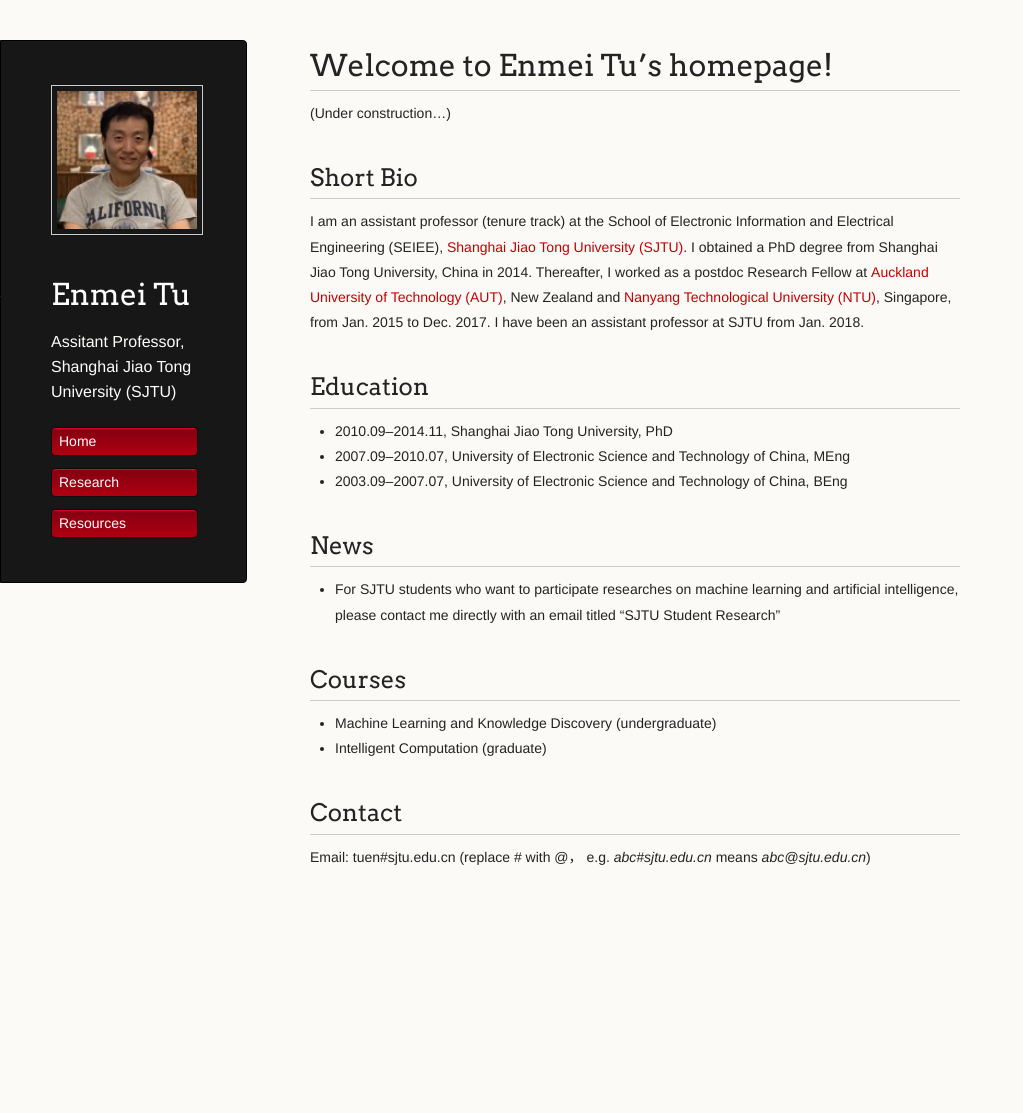
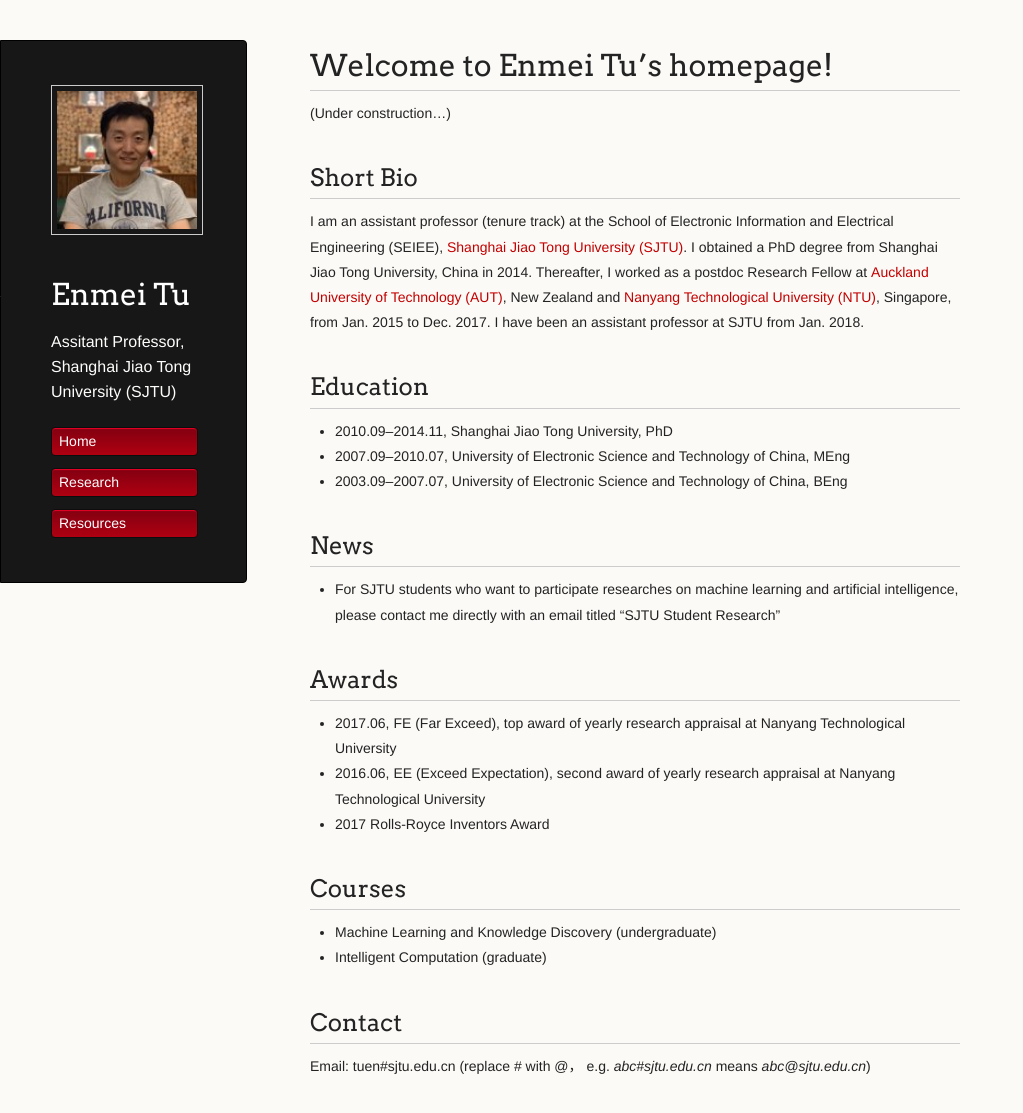
Before and after one commit to hellotem/enmeitu.github.io, a Jekyll site: the page built from index.md, in a window 1280 px wide and 1151 px high. Shown: the top 1113 px of the window, without its empty margins (0-1023 px from the left). Built offline with Jekyll 4.4.1, drawn with Linux system fonts in a browser that asks for light colours.

Commit message:
Update index.md

```diff
--- a/index.md
+++ b/index.md
@@ -22,6 +22,11 @@
 
 ## News
 *  For SJTU students who want to participate researches on machine learning and artificial intelligence, please contact me directly with an email titled "SJTU Student Research"
+
+## Awards
+* 2017.06, FE (Far Exceed), top award of yearly research appraisal at Nanyang Technological University
+* 2016.06, EE (Exceed Expectation), second award of yearly research appraisal at Nanyang Technological University
+* 2017 Rolls-Royce Inventors Award
 
 ## Courses
 * Machine Learning and Knowledge Discovery (undergraduate)
```
